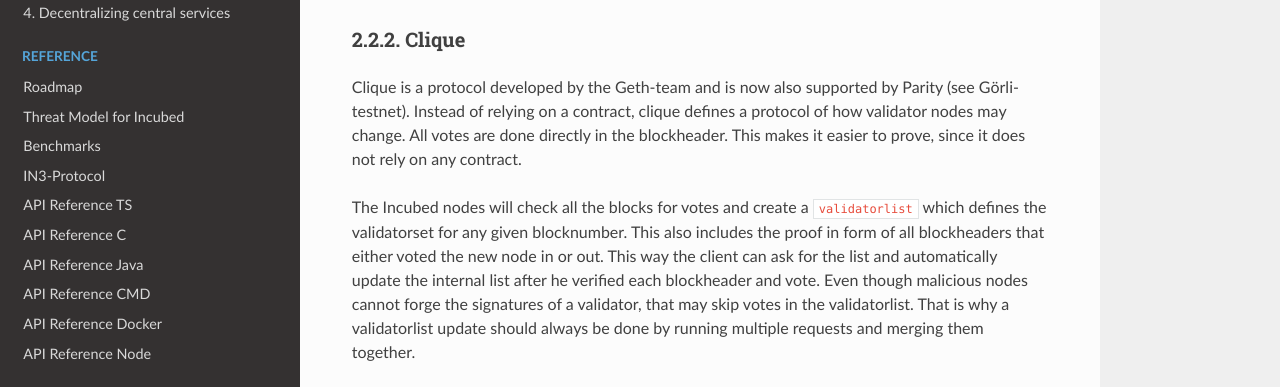
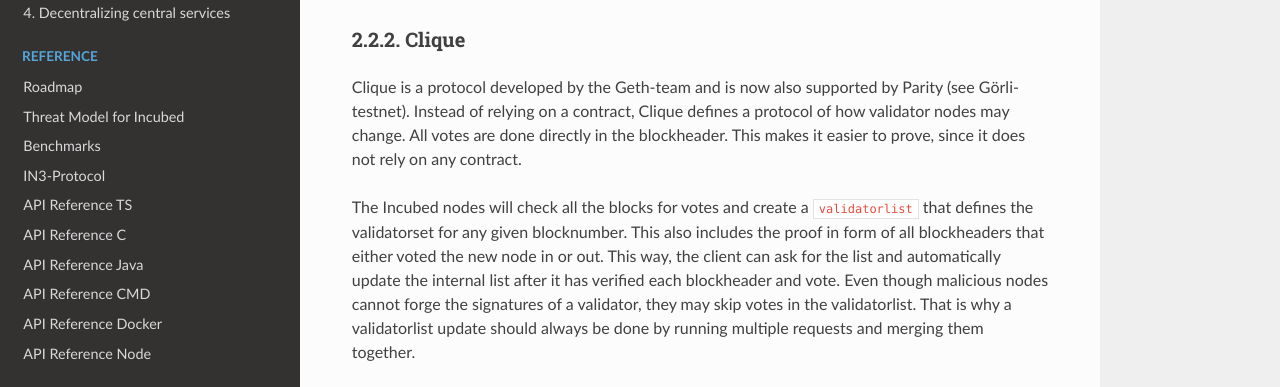
Before and after one commit to blockchainsllc/in3-docs, a Sphinx documentation site: the page built from docs/poa.md, in a window 1280 px wide and 900 px high, scrolled down 1247 px. Shown: the part 346-733 px from the top of the window. Built offline with Sphinx 7.4.7 and the Read the Docs theme 2.0.0, drawn with Linux system fonts in a browser that asks for light colours; pages that are not in the unit, such as notebooks, are missing from menus.

Commit message:
Update poa.md

```diff
--- a/docs/poa.md
+++ b/docs/poa.md
@@ -96,6 +96,6 @@
 #### Clique
 
 Clique is a protocol developed by the Geth-team and is now also supported by Parity (see Görli-testnet).
-Instead of relying on a contract, clique defines a protocol of how validator nodes may change. All votes are done directly in the blockheader. This makes it easier to prove, since it does not rely on any contract.
+Instead of relying on a contract, Clique defines a protocol of how validator nodes may change. All votes are done directly in the blockheader. This makes it easier to prove, since it does not rely on any contract.
 
-The Incubed nodes will check all the blocks for votes and create a `validatorlist` which defines the validatorset for any given blocknumber. This also includes the proof in form of all blockheaders that either voted the new node in or out. This way the client can ask for the list and automatically update the internal list after he verified each blockheader and vote. Even though malicious nodes cannot forge the signatures of a validator, that may skip votes in the validatorlist. That is why a validatorlist update should always be done by running multiple requests and merging them together.
+The Incubed nodes will check all the blocks for votes and create a `validatorlist` that defines the validatorset for any given blocknumber. This also includes the proof in form of all blockheaders that either voted the new node in or out. This way, the client can ask for the list and automatically update the internal list after it has verified each blockheader and vote. Even though malicious nodes cannot forge the signatures of a validator, they may skip votes in the validatorlist. That is why a validatorlist update should always be done by running multiple requests and merging them together.
```
